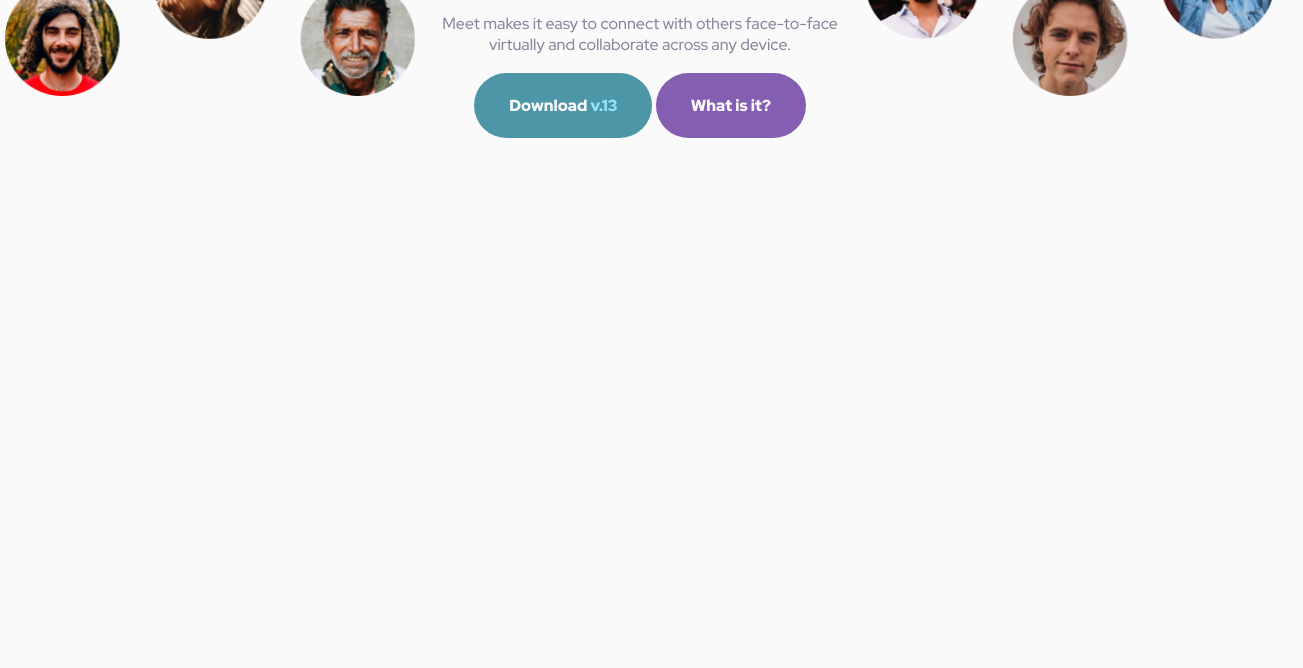
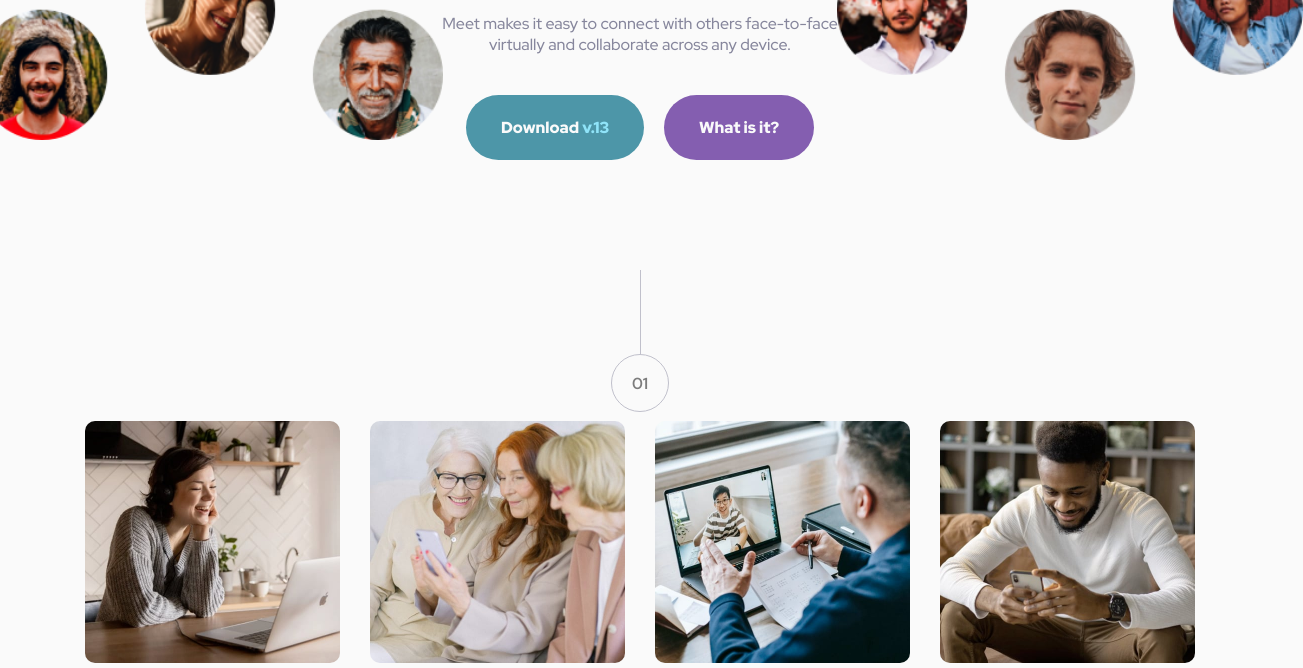
Before and after one commit to Nicolas0611/landing-meet-page, a plain HTML site: page index.html in a window 1280 px wide. Shown: the part 419-1087 px from the top of the page, 1303 px wide, since content can reach past the window. Before the commit the page ends 840 px from the top, so only its background shows below. Drawn offline with Linux system fonts and the light colour scheme.

Commit message:
Se realizo unos cambios en el home y se añadio una nueva seccion con grid

```diff
--- a/css/style.css
+++ b/css/style.css
@@ -88,7 +88,12 @@ body{
     font-size: 16px;
     padding-bottom: 40px;
 }
-.home_btns >a:first-child{
+.home_btns{
+    display: flex;
+    flex-direction: row;
+}
+
+.download_btn{
     background-color:var(--primary-darkaguamarine-color);
     padding-top: 22px;
     padding-bottom: 22px;
@@ -98,10 +103,8 @@ body{
     color: var(--second-white-color);
     font-weight: var(--typography-black);
 }
-.home_btns >a:first-child>span{
-    color: var(--second-light-blue);
-}
-.home_btns >a:last-child{
+
+.secondary_btn{
     background-color:var(--primary-normalviolet-color);
     padding-top: 22px;
     padding-bottom: 22px;
@@ -110,4 +113,59 @@ body{
     border-radius: 40px;
     color: var(--second-white-color);
     font-weight: var(--typography-black);
+    margin-left: 20px;
 }
+.secondary_btn > a{
+    color: var(--second-white-color);
+}
+.download_btn > a{
+    color: var(--second-white-color);
+}
+.download_btn > a >span{
+    color: var(--second-light-blue);
+}
+.btn_section{
+    display: flex;
+    align-items: center;
+    justify-content: center;
+    flex-direction: column;
+    padding-top: 110px;
+}
+.line_btn{
+    background-color: var(--neutral-grey-color);
+    opacity: 0.5;
+    width: 1px;
+    height: 84px;
+}
+.circle_btn{
+    min-width:56px;
+    min-height: 56px;
+    border-radius: 50px;
+    display: flex;
+    justify-content: center;
+    align-items: center;
+    text-align: center;
+    border-style: solid;
+    border-color: var(--neutral-grey-color);
+    border-width: thin;
+    opacity: 0.5;
+}
+.container{
+    width: 1110px;
+}
+.img_section{
+    display: flex;
+    align-items: center;
+    justify-content: center;
+}
+.grid_img{
+   display: grid;
+   flex-direction: row;
+   grid-template-columns: repeat(4,1fr);
+   grid-column-gap: 30px;
+}
+.img_content>img{
+    width: 255px;
+    height: 242px;
+    border-radius: 10px;
+}
--- a/index.html
+++ b/index.html
@@ -27,8 +27,12 @@
               <h1>Group Chat for Everyone</h1>
               <p>Meet makes it easy to connect with others face-to-face virtually and collaborate across any device.</p>
               <div class="home_btns">
-                <a>Download <span>v.13</span></a>
-                <a>What is it?</a>
+                <div class="download_btn">
+                  <a href="#">Download <span>v.13</span></a>
+                </div>
+                <div class="secondary_btn">
+                  <a href="#">What is it?</a>
+                </div>
               </div>
             </div>
 
@@ -37,12 +41,36 @@
             </div>
       </div>
 
-      <div class="btn_home">
+      <div class="btn_section">
         <div class="line_btn"></div>
-        <div class="circle_btn"></div>
+        <div class="circle_btn"> <b>01</b> </div>
       </div>
 
     </div>
   </section>
+
+  <section class="img_section">
+    <div class="img_container container">
+      <div class="grid_img">
+        <div class="img_content">
+          <img src="/assets/desktop/image-woman-in-videocall.jpg" alt="">
+        </div>
+
+        <div class="img_content">
+          <img src="/assets/desktop/image-women-videochatting.jpg" alt="">
+        </div>
+
+        <div class="img_content">
+          <img src="/assets/desktop/image-men-in-meeting.jpg" alt="">
+        </div>
+
+        <div class="img_content">
+          <img src="/assets/desktop/image-man-texting.jpg" alt="">
+        </div>
+      </div>
+    </div>
+  </section>
+
+
 </body>
 </html>
```
Also changed, not shown: js/app.js (added, +113 -0 lines).
